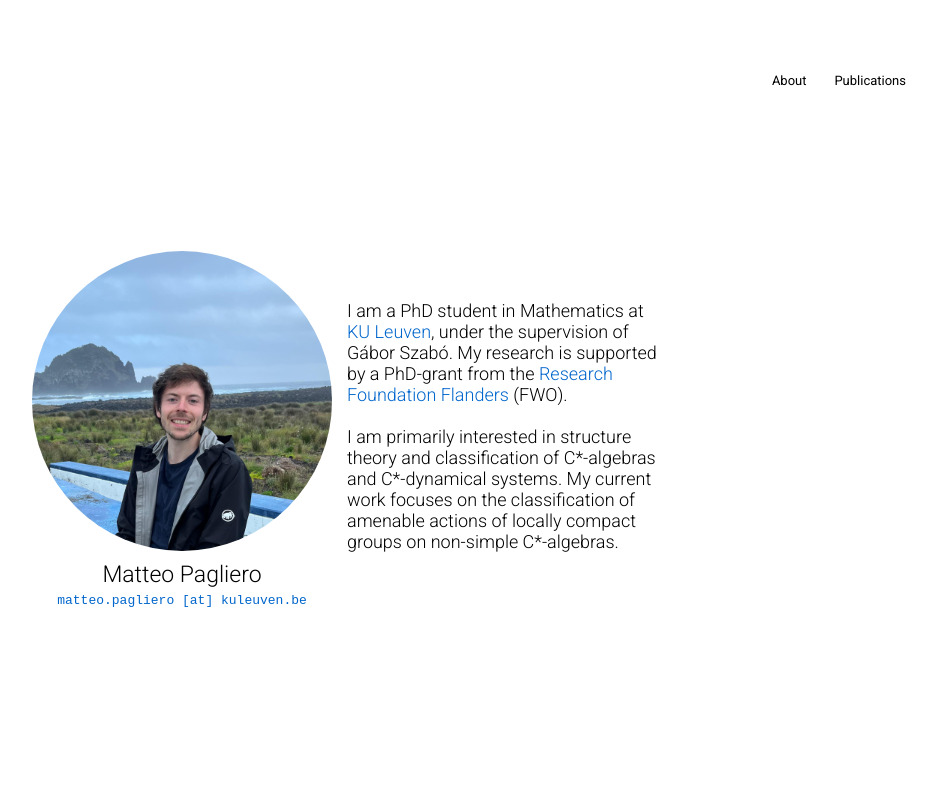
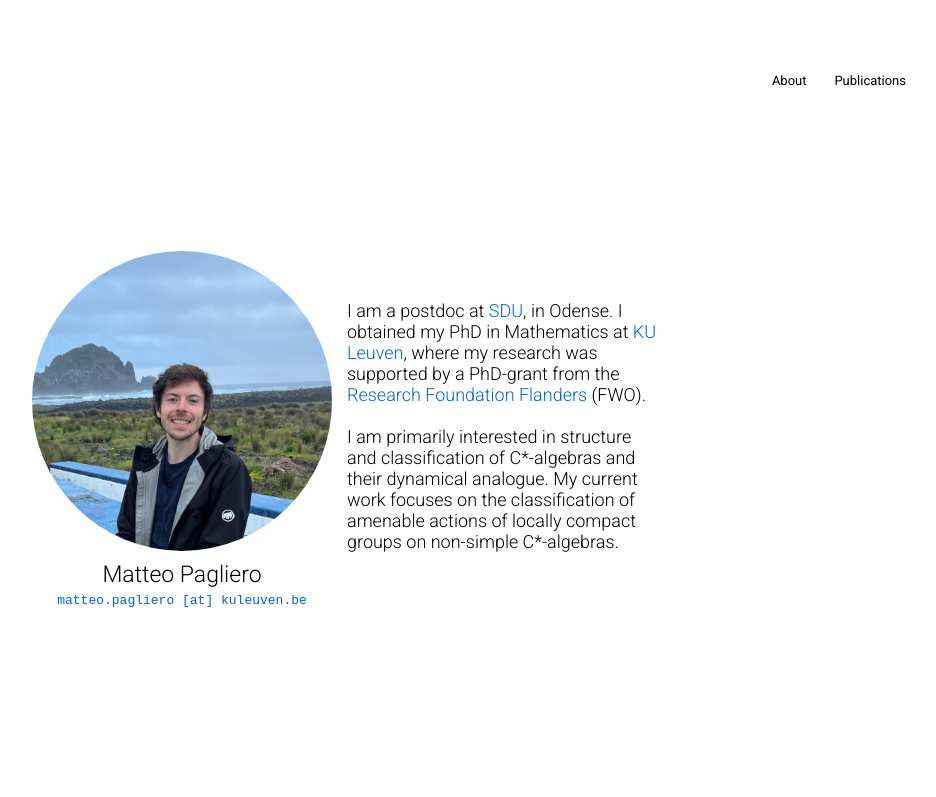
Before and after one commit to matteo-pagliero/matteo-pagliero.github.io, a plain HTML site: page index.html in a window 1280 px wide. Shown: the top 797 px of the page, without its empty margins (298-1234 px from the left). Drawn offline with Linux system fonts and the light colour scheme.

Commit message:
Update index.html

```diff
--- a/index.html
+++ b/index.html
@@ -30,10 +30,9 @@
 
       <div class="right">
         <p class="roboto-light">
-          I am a PhD student in Mathematics at <a href="https://www.kuleuven.be/english/kuleuven/index.html" class="roboto-links">KU Leuven</a>, under the supervision of Gábor Szabó.
-          My research is supported by a PhD-grant from the <a href="https://www.fwo.be/en/" class="roboto-links">Research Foundation Flanders</a> (FWO).<br>
+          I am a postdoc at <a href="https://https://www.sdu.dk/en/index.html" class="roboto-links">SDU</a>, in Odense. I obtained my PhD in Mathematics at <a href="https://www.kuleuven.be/english/kuleuven/index.html" class="roboto-links">KU Leuven</a>, where my research was supported by a PhD-grant from the <a href="https://www.fwo.be/en/" class="roboto-links">Research Foundation Flanders</a> (FWO).<br>
 
-          <br>I am primarily interested in structure theory and classification of C*-algebras and C*-dynamical systems.
+          <br>I am primarily interested in structure and classification of C*-algebras and their dynamical analogue.
           My current work focuses on the classification of amenable actions of locally compact groups on non-simple C*-algebras.<br>
 
           <!-- <br>Download my CV<br>
```
